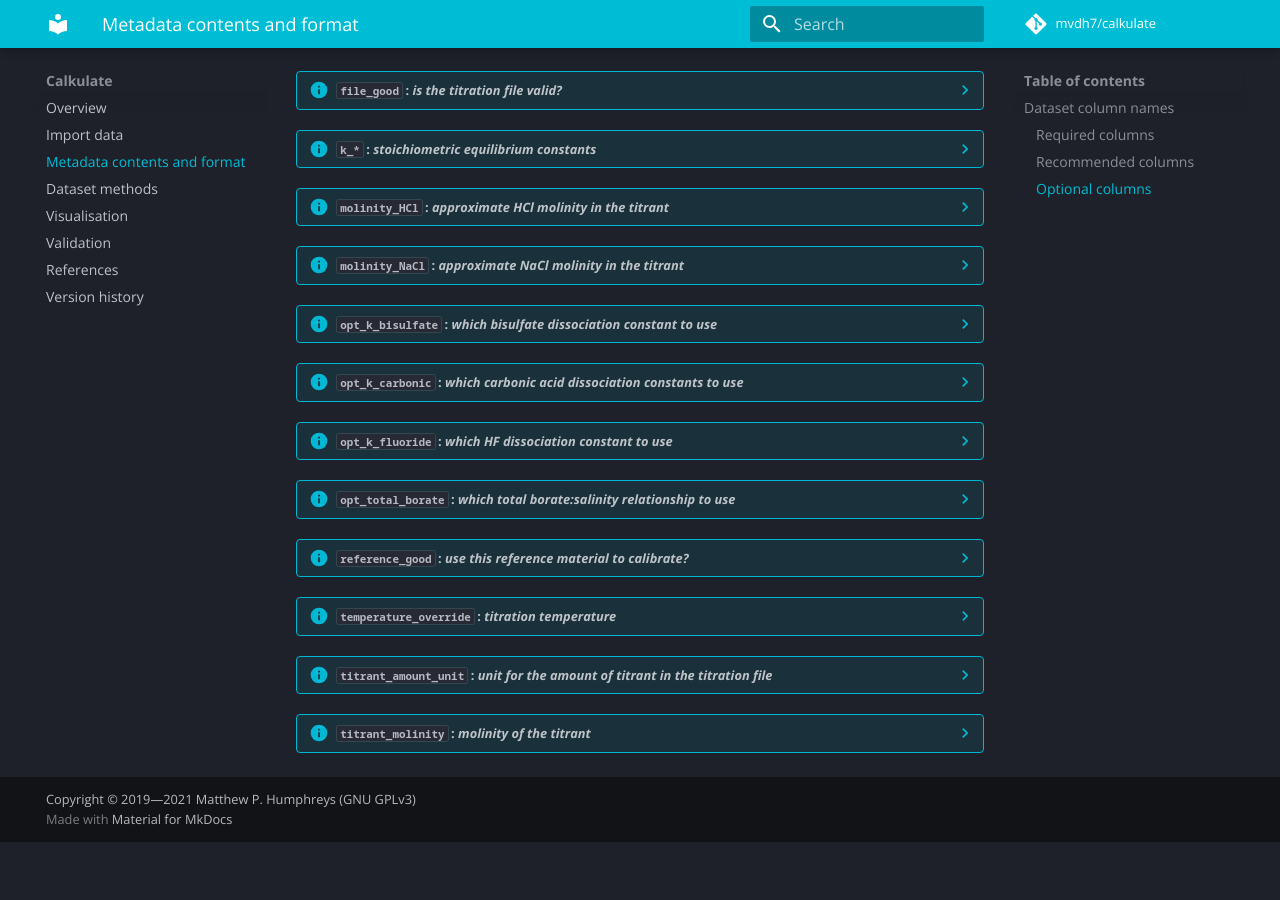
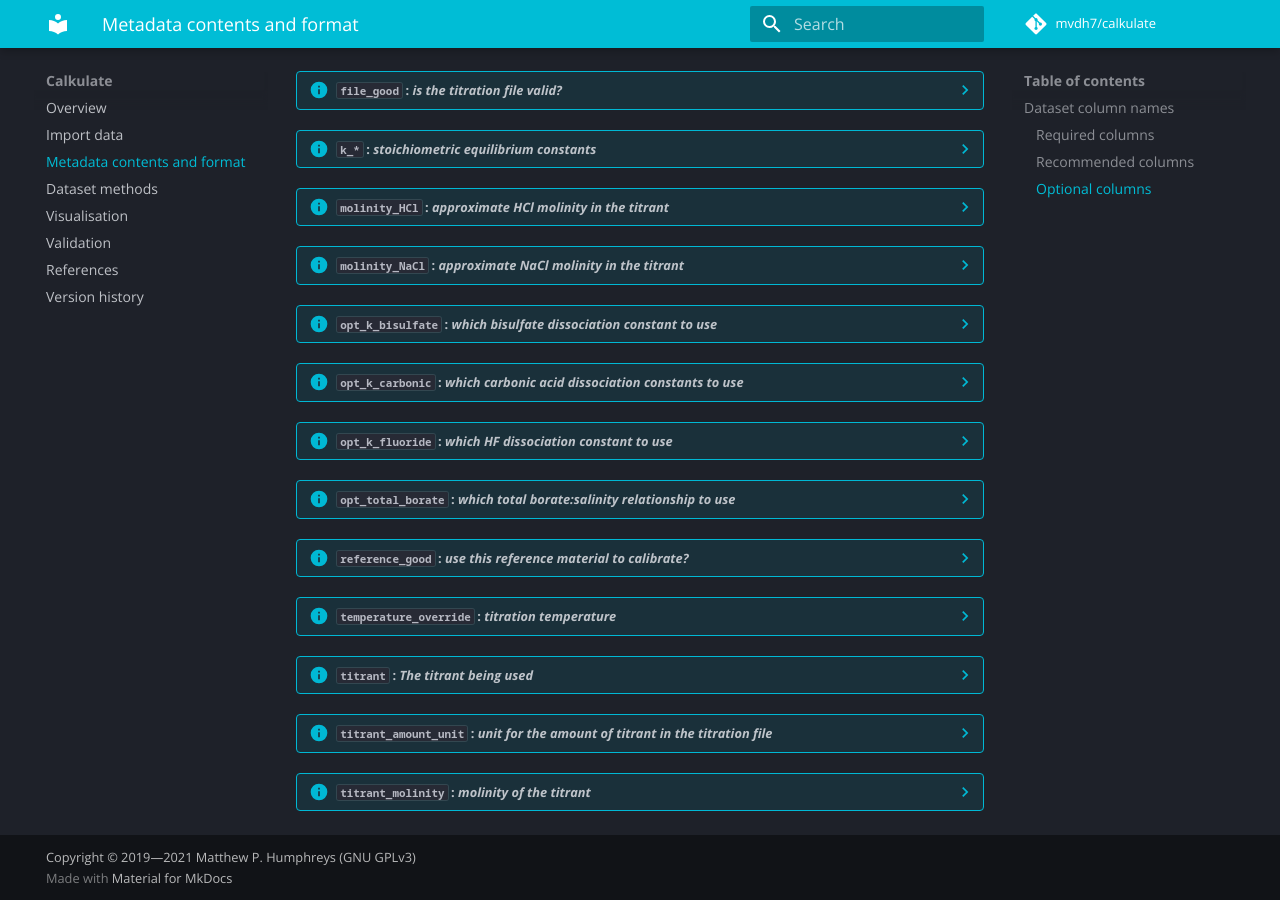
Before and after one commit to mvdh7/calkulate, an MkDocs documentation site: the page built from docs/metadata.md, in a window 1280 px wide and 900 px high, scrolled down 1302 px. Built offline with MkDocs 1.6.1 and Material for MkDocs 9.7.7, drawn with Linux system fonts in a browser that asks for light colours; comment, search, counter and statistics services are not loaded; before the commit the page ends 2144 px from its top, so only the background shows below that.

Commit message:
Add titrant column

```diff
--- a/docs/metadata.md
+++ b/docs/metadata.md
@@ -117,6 +117,9 @@
 ??? info "`temperature_override` : *titration temperature*"
     Must be in °C.  If not supplied, the values in the titration file are used.  Otherwise, this value overrides them.
 
+??? info "`titrant` : *The titrant being used*"
+    Use `"HCl"` (default) for hydrochloric acid or `"H2SO4"` for sulfuric acid.
+
 ??? info "`titrant_amount_unit` : *unit for the amount of titrant in the titration file*"
     Either `"ml"` (default) for volume in ml or `"g"` / `"kg"` for mass in g / kg.
 
```
